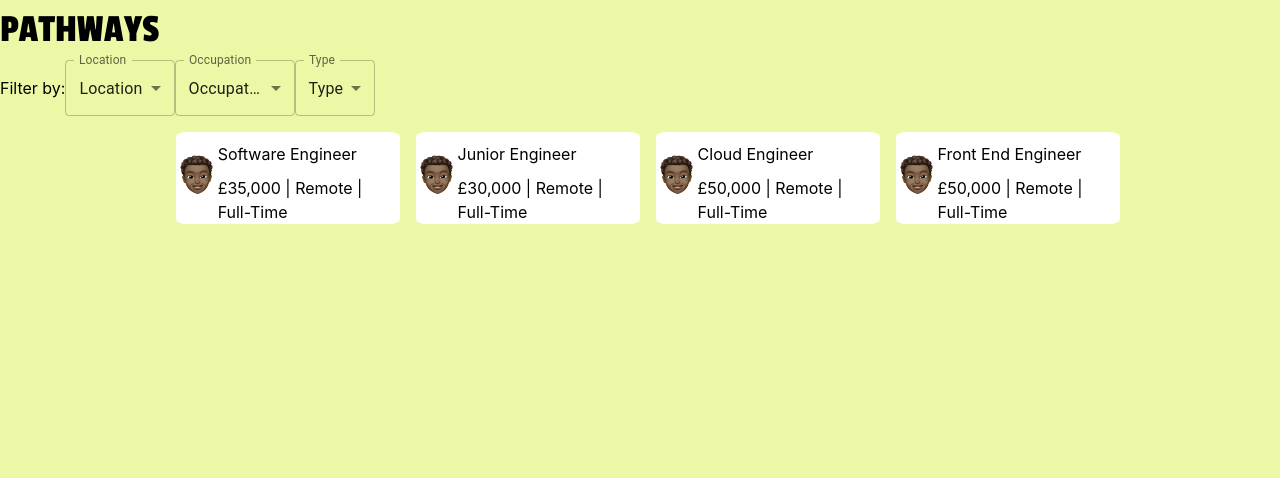
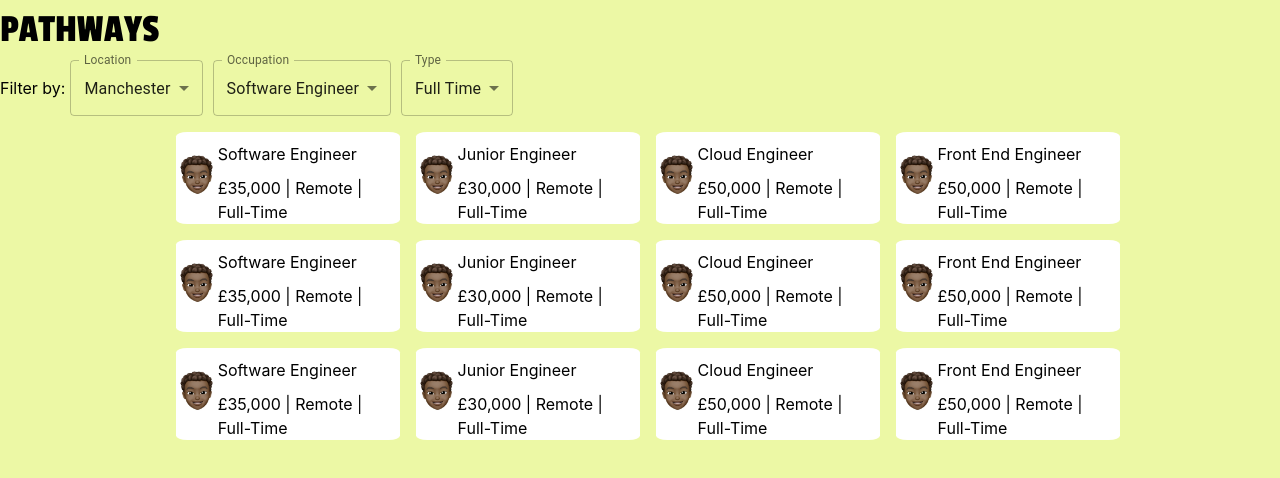
Before and after one commit to Project-Data-Hack-Team-5/project-data-hack-frontend, a Next.js app: page /pathways in a window 1280 px wide. Shown: the top 478 px of the page. Built offline with nearby package versions, Linux system fonts and the light colour scheme.

Commit message:
Make UI more pretty

```diff
--- a/pages/pathways.tsx
+++ b/pages/pathways.tsx
@@ -37,6 +37,54 @@ export default function pathways({}: Props) {
       salary: '£50,000',
       location: 'Remote',
       type: 'Full-Time'
+    },
+    {
+      title: 'Software Engineer',
+      salary: '£35,000',
+      location: 'Remote',
+      type: 'Full-Time'
+    },
+    {
+      title: 'Junior Engineer',
+      salary: '£30,000',
+      location: 'Remote',
+      type: 'Full-Time'
+    },
+    {
+      title: 'Cloud Engineer',
+      salary: '£50,000',
+      location: 'Remote',
+      type: 'Full-Time'
+    },
+    {
+      title: 'Front End Engineer',
+      salary: '£50,000',
+      location: 'Remote',
+      type: 'Full-Time'
+    },
+    {
+      title: 'Software Engineer',
+      salary: '£35,000',
+      location: 'Remote',
+      type: 'Full-Time'
+    },
+    {
+      title: 'Junior Engineer',
+      salary: '£30,000',
+      location: 'Remote',
+      type: 'Full-Time'
+    },
+    {
+      title: 'Cloud Engineer',
+      salary: '£50,000',
+      location: 'Remote',
+      type: 'Full-Time'
+    },
+    {
+      title: 'Front End Engineer',
+      salary: '£50,000',
+      location: 'Remote',
+      type: 'Full-Time'
     }
   ];
   return (
@@ -50,7 +98,13 @@ export default function pathways({}: Props) {
         alignItems={'center'}
       >
         <p>Filter by: </p>
-        <Box sx={{ maxWidth: 120 }}>
+        <Box
+          sx={{ maxWidth: 210 }}
+          style={{
+            marginRight: 5,
+            marginLeft: 5
+          }}
+        >
           <FormControl fullWidth>
             <InputLabel id="demo-simple-select-label">Location</InputLabel>
             <Select
@@ -60,14 +114,19 @@ export default function pathways({}: Props) {
               label="Location"
               onChange={() => console.log('test')}
             >
-              <MenuItem value={1}>Location</MenuItem>
-              <MenuItem value={20}>Twenty</MenuItem>
-              <MenuItem value={30}>Thirty</MenuItem>
+              <MenuItem value={1}>Manchester</MenuItem>
+              <MenuItem value={20}>Remote</MenuItem>
             </Select>
           </FormControl>
         </Box>
 
-        <Box sx={{ maxWidth: 120 }}>
+        <Box
+          sx={{ maxWidth: 210 }}
+          style={{
+            marginRight: 5,
+            marginLeft: 5
+          }}
+        >
           <FormControl fullWidth>
             <InputLabel id="demo-simple-select-label">Occupation</InputLabel>
             <Select
@@ -77,14 +136,19 @@ export default function pathways({}: Props) {
               label="Occupation"
               onChange={() => console.log('test')}
             >
-              <MenuItem value={1}>Occupation</MenuItem>
-              <MenuItem value={20}>Twenty</MenuItem>
-              <MenuItem value={30}>Thirty</MenuItem>
+              <MenuItem value={1}>Software Engineer</MenuItem>
+              <MenuItem value={20}>Cloud Engineer</MenuItem>
             </Select>
           </FormControl>
         </Box>
 
-        <Box sx={{ maxWidth: 120 }}>
+        <Box
+          sx={{ maxWidth: 210 }}
+          style={{
+            marginRight: 5,
+            marginLeft: 5
+          }}
+        >
           <FormControl fullWidth>
             <InputLabel id="demo-simple-select-label">Type</InputLabel>
             <Select
@@ -94,9 +158,8 @@ export default function pathways({}: Props) {
               label="Type"
               onChange={() => console.log('test')}
             >
-              <MenuItem value={1}>Type</MenuItem>
-              <MenuItem value={20}>Twenty</MenuItem>
-              <MenuItem value={30}>Thirty</MenuItem>
+              <MenuItem value={1}>Full Time</MenuItem>
+              <MenuItem value={20}>Part Time</MenuItem>
             </Select>
           </FormControl>
         </Box>
```
